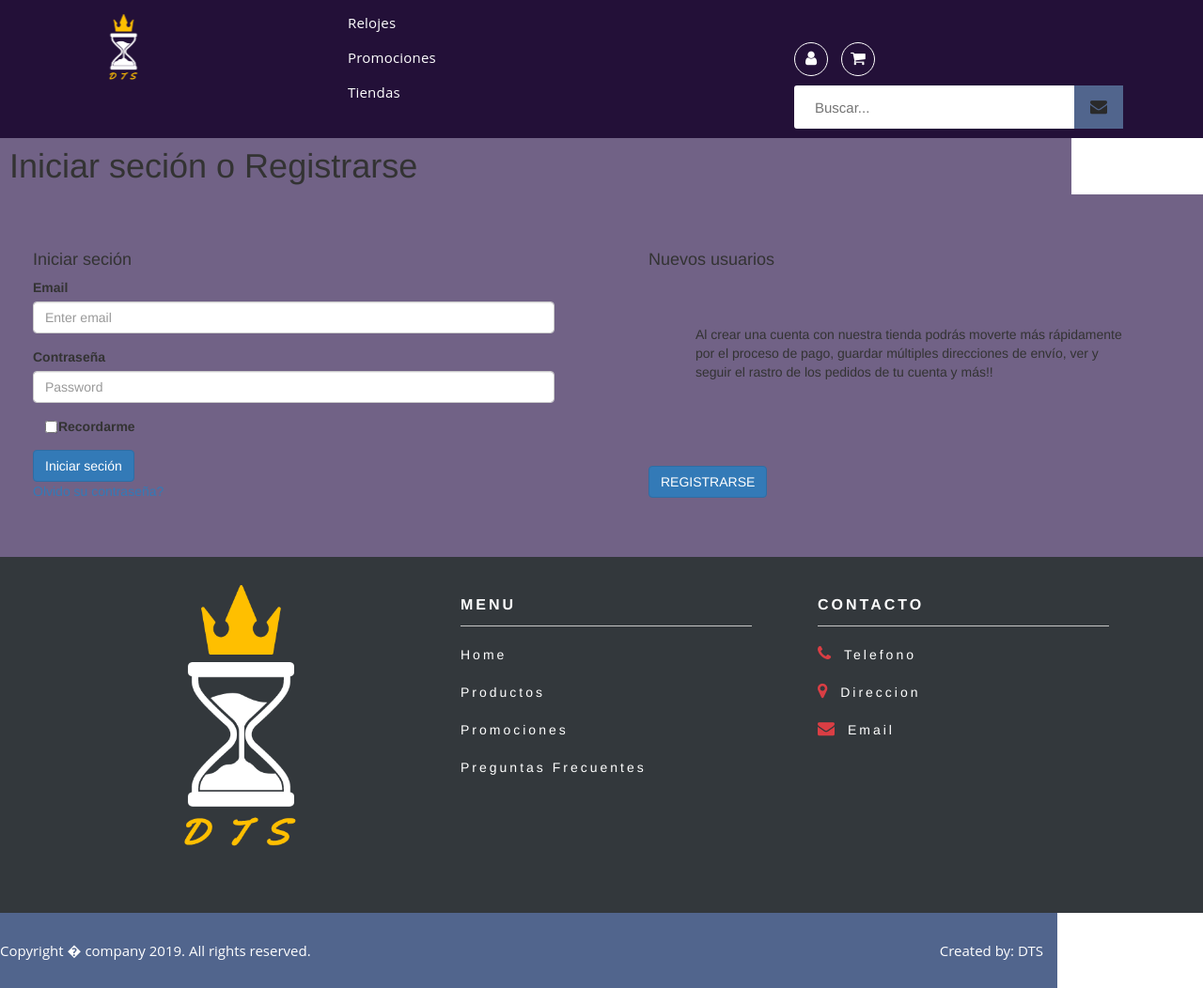
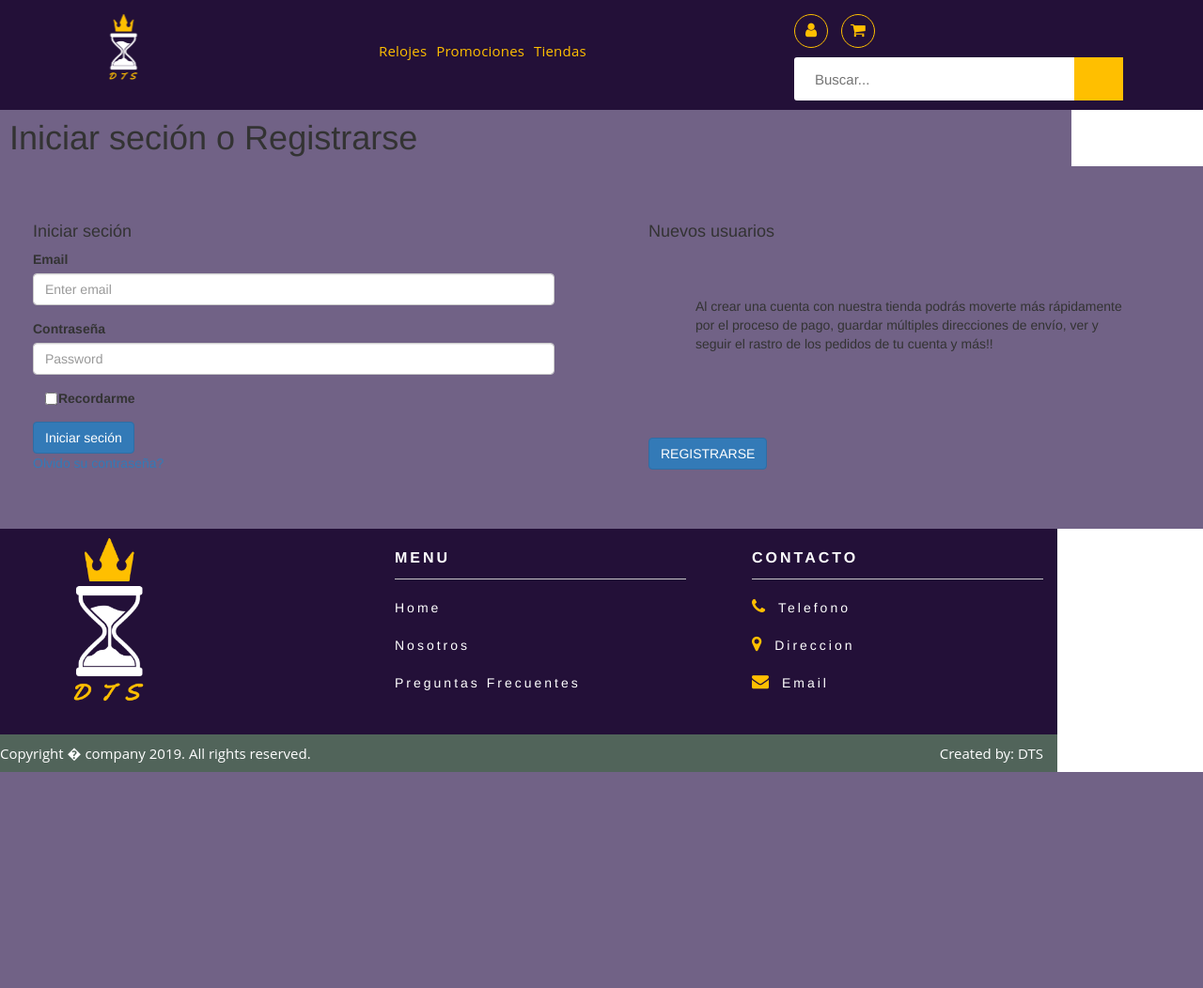
Before and after one commit to DiegoVP/TP-DTS---TN, a PHP site: page /login.html in a window 1280 px wide. Shown: the whole page at 94% size. After the commit the page ends 822 px from the top, so only its background shows below. Run offline with PHP 8.4, Linux system fonts and the light colour scheme; some libraries are stand-ins or nearby versions; some web fonts are replaced.

Commit message:
Subo los ultimos ajustes

```diff
--- a/login.html
+++ b/login.html
@@ -46,7 +46,7 @@
     			<div class="row">
 
     				<div class="col-sm-6 col-md-3 ">
-    					<a class="header-logo" href="#">
+    					<a class="header-logo" href="index.html">
     					<img class="img-responsive" src="img/logo-sin-fondo.png" style="width:100px;" alt="">
     					</a>
     					<div class="empty-space xs-25 sm-25"></div>
@@ -68,7 +68,7 @@
 
     					<!-- T-USER -->
     					<ul class="tt-user">
-    						<li><a href="#"><i class="fa fa-user" aria-hidden="true"></i></a></li>
+    						<li><a href="login.html"><i class="fa fa-user" aria-hidden="true"></i></a></li>
     						<li><a href="#"><i class="fa fa-shopping-cart" aria-hidden="true"></i></a></li>
     					</ul>
     					<div class="empty-space marg-lg-b30"></div>
@@ -77,7 +77,7 @@
     						<div class="tt-buscar">
     							<input type="text" required="" placeholder="Buscar...">
     							<div class="tt-buscar-submit">
-    								<i class="fa fa-envelope" aria-hidden="true"></i>
+    								<i class="fa fa-search" aria-hidden="true"></i>
     								<input type="submit" value="">
     							</div>
     						</div>
@@ -89,6 +89,7 @@
     		</div>
     	</div>
     </header>
+
     <div id="titulologinpage" class="container row col-12 ">
       <h1 id="titulologinpage" class="col-12">Iniciar seción o Registrarse</h1>
     </div>
@@ -122,31 +123,29 @@
 <a class="btn btn-primary" href="register.html" role="button">REGISTRARSE</a>
 </div>
 
-<footer class="row col-12">
+<footer>
  <div class="container">
    <div class="row">
 
             <div class="col-md-4 col-sm-6 col-xs-12">
-              <img class="logo" src="img/logo-sin-fondo.png" alt="logo">
+              <a href="index.html">
+                <img class="logo" src="img/logo-sin-fondo.png" style="width:250px; alt="logo">
+              </a>
             </div>
 
             <div class="col-md-4 col-sm-6 col-xs-12">
                 <ul class="menu">
                      <span>Menu</span>
                      <li>
-                        <a href="#">Home</a>
+                        <a href="index.html">Home</a>
                       </li>
 
                       <li>
-                         <a href="#">Productos</a>
+                        <a href="#">Nosotros</a>
                       </li>
 
                       <li>
-                        <a href="#">Promociones</a>
-                      </li>
-
-                      <li>
-                         <a href="#">Preguntas Frecuentes </a>
+                         <a href="faq.html">Preguntas Frecuentes </a>
                       </li>
                  </ul>
             </div>
@@ -191,6 +190,5 @@
 </div>
 
 
-
   </body>
 </html>
--- a/style.css
+++ b/style.css
@@ -1,5 +1,7 @@
 /*------Colores--------------
 violeta: #231038
+dorado: #ffbf00
+gris footer: #51645A
 */
 /*=================header==============*/
 .header {
@@ -22,7 +24,7 @@ margin-bottom: 15px;
 }
 .simple-text p {
 font-size: 15px;
-color: #42435d;
+color: #ffbf00;
 font-family: 'Open Sans', sans-serif;
 font-weight: 400;
 line-height: 26px;
@@ -32,7 +34,7 @@ margin-bottom: 0;
 .header .header-inner .simple-text a {
 font-family: 'Open Sans', sans-serif;
 font-weight: 700;
-color: #f2c21a;
+color: #ffbf00;
 font-size: 15px;
 }
 .header-2 {
@@ -58,18 +60,21 @@ background: #f2c21a;
 margin-top: 15px;
 }
 .header-list {
-padding: 0;
+padding: 30px;
 }
 .header-list li {
 margin-bottom: 17px;
+display: inline;
+padding-left: 3px;
+padding-right: 3px;
 list-style: none;
 }
 .header-list a {
 position: relative;
 font-size: 15px;
 line-height: 18px;
-color: #fff;
-padding-left: 0;
+color: #ffbf00;
+padding-left: 15;
 letter-spacing: 0.20px;
 font-family: 'Open Sans', sans-serif;
 }
@@ -91,7 +96,7 @@ width: 100%;
 height: 46px;
 background: #fff;
 font-size: 15px;
-color: #838486;
+color: #ffbf00;
 padding-left: 20px;
 padding-right: 70px;
 border: 2px solid #fff;
@@ -100,7 +105,7 @@ border-radius: 3px;
 
 }
 .tt-buscar-submit {
-background: #001b57;
+background: white;
 }
 
 .tt-buscar-submit {
@@ -133,12 +138,12 @@ top: 0;
 left: 0;
 width: 100%;
 height: 100%;
-background: #51658d;
+background: #ffbf00;
 border: 0;
 }
 ul.tt-user {
 padding: 0;
-margin-top: 30px;
+margin-top: 0px;
 }
 .tt-user li {
 display: inline-block;
@@ -150,9 +155,9 @@ width: 36px;
 height: 36px;
 font-size: 17px;
 line-height: 34px;
-color: #fff;
+color: #ffbf00;
 text-align: center;
-border: 1px solid #fff;
+border: 1px solid #ffbf00;
 -moz-border-radius: 100%;
 border-radius: 100%;
 }
@@ -298,8 +303,8 @@ img.logoregistro{
 
 /* -----Footer----- */
 footer{
-     background-color: #33383c;
-     padding:30px 0px;
+     background-color: #231038;
+     padding:10px 0px;
 }
 
 .contacto span , .menu span{
@@ -326,7 +331,7 @@ footer{
 }
 
 .contacto li a:hover , .menu li a:hover{
-    color: #da3e44;
+    color: #ffbf00;
     -webkit-transition: all 1s ease-in-out;
     -moz-transition: all 1s ease-in-out;
     -o-transition: all 1s ease-in-out;
@@ -334,7 +339,7 @@ footer{
 }
 
 .contacto .fa{
-    color: #da3e44;
+    color: #ffbf00;
     margin-right: 10px;
     font-size:18px;
 }
@@ -344,8 +349,8 @@ footer{
 font-size: 15px;
 line-height: 20px;
 color: #fff;
-background: #51658d;
-padding: 30px 0;
+background: #51645A;
+padding: 10px 0;
 font-family: 'Open Sans', sans-serif;
 }
 .tt-copy-right {
```
Also changed, not shown: faq.html (+10 -11 lines), index.html (+9 -11 lines), register.html (+11 -11 lines).
